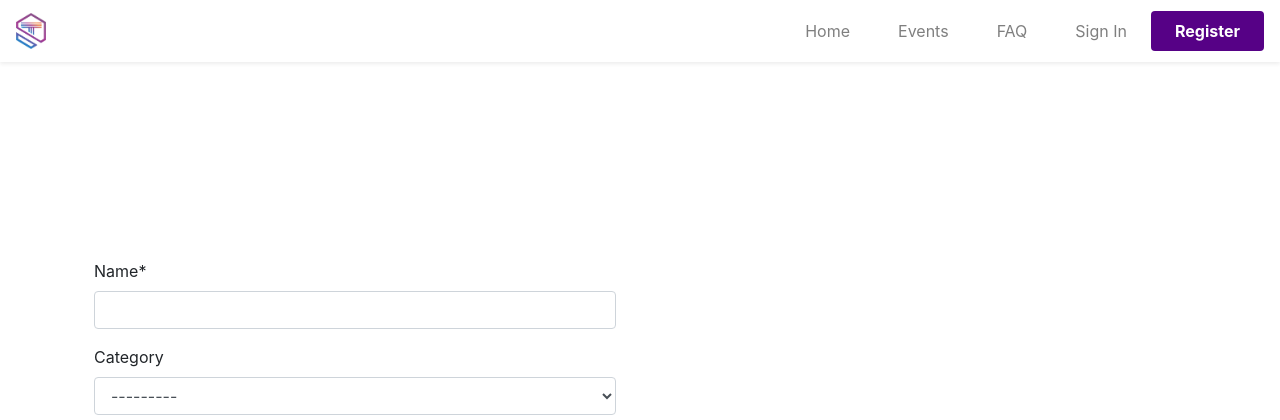
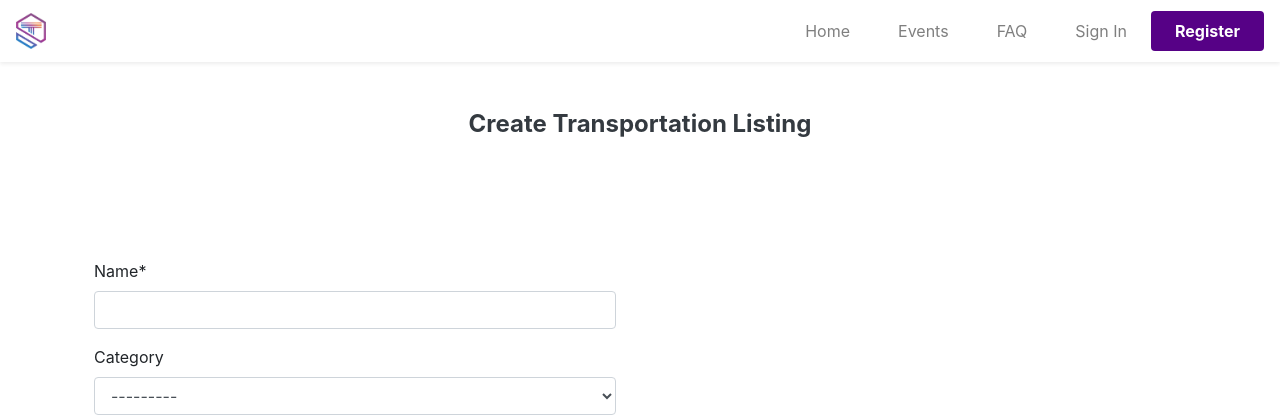
Before and after one commit to judeakinwale/tu_django, a Django app: page /t/listing-create/ in a window 1280 px wide. Shown: the top 420 px of the page. Run offline with Django 3.2, Linux system fonts and the light colour scheme; data comes from the database, SQL or seed files in the repository; parts of the project's set-up code (start-up, migrations or seed data) failed here and were passed over; some libraries are stand-ins or nearby versions; some web fonts are replaced.

Commit message:
Improve form templates for location and transportation

```diff
--- a/location/templates/location/listing_form.html
+++ b/location/templates/location/listing_form.html
@@ -19,7 +19,7 @@
 {% block content %}
 <main>
   <div class="container my-5">
-    <h4 class="text-purple my-5 text-center text-white font-weight-bold">Create Event</h4>
+    <h4 class="text-purple my-5 text-center text-dark font-weight-bold">Create Location Listing</h4>
     <div class="row py-5">
       <div class="col-md-6 bg-white rounded-sm p-4">
         <form action="" method="post">
--- a/location/urls.py
+++ b/location/urls.py
@@ -8,7 +8,7 @@ app_name = 'location'
 urlpatterns = [
     path("listings/", views.ListingListView.as_view(), name="location_list"),
     path("listing/<pk>/", views.ListingDetailView.as_view(), name="location_detail"),
-    path("listing/create/", views.ListingCreateView.as_view(), name="location_create"),
-    path("listing/update/<pk>/", views.ListingUpdateView.as_view(), name="location_update"),
-    path("listing/delete/<pk>/", views.ListingDeleteView.as_view(), name="location_delete"),
+    path("listing-create/", views.ListingCreateView.as_view(), name="location_create"),
+    path("listing-update/<pk>/", views.ListingUpdateView.as_view(), name="location_update"),
+    path("listing-delete/<pk>/", views.ListingDeleteView.as_view(), name="location_delete"),
 ]
--- a/registration/templates/registration/account.html
+++ b/registration/templates/registration/account.html
@@ -20,10 +20,10 @@
             <a class="nav-link my-3 shadow-sm rounded-sm text-purple active" href="#">
               <h6>Tickets Purchased <span class="badge badge-secondary">2</span></h6>
             </a>
-            <a class="nav-link my-3 shadow-sm rounded-sm text-purple" href="#">
+            <a class="nav-link my-3 shadow-sm rounded-sm text-purple" href="{% url 'location:location_create' %}">
               <h6>Upload Event Location</h6>
             </a>
-            <a class="nav-link my-3 shadow-sm rounded-sm text-purple" href="#">
+            <a class="nav-link my-3 shadow-sm rounded-sm text-purple" href="{% url 'transportation:transportation_create' %}">
               <h6>Upload Transportation</h6>
             </a>
             <a class="nav-link my-3 shadow-sm rounded-sm text-purple" href="{% url 'core:create_event' %}">
--- a/transportation/templates/transportation/transportation_form.html
+++ b/transportation/templates/transportation/transportation_form.html
@@ -19,7 +19,7 @@
 {% block content %}
 <main>
   <div class="container my-5">
-    <h4 class="text-purple my-5 text-center text-white font-weight-bold">Create Event</h4>
+    <h4 class="text-purple my-5 text-center text-dark font-weight-bold">Create Transportation Listing</h4>
     <div class="row py-5">
       <div class="col-md-6 bg-white rounded-sm p-4">
         <form action="" method="post">
```
